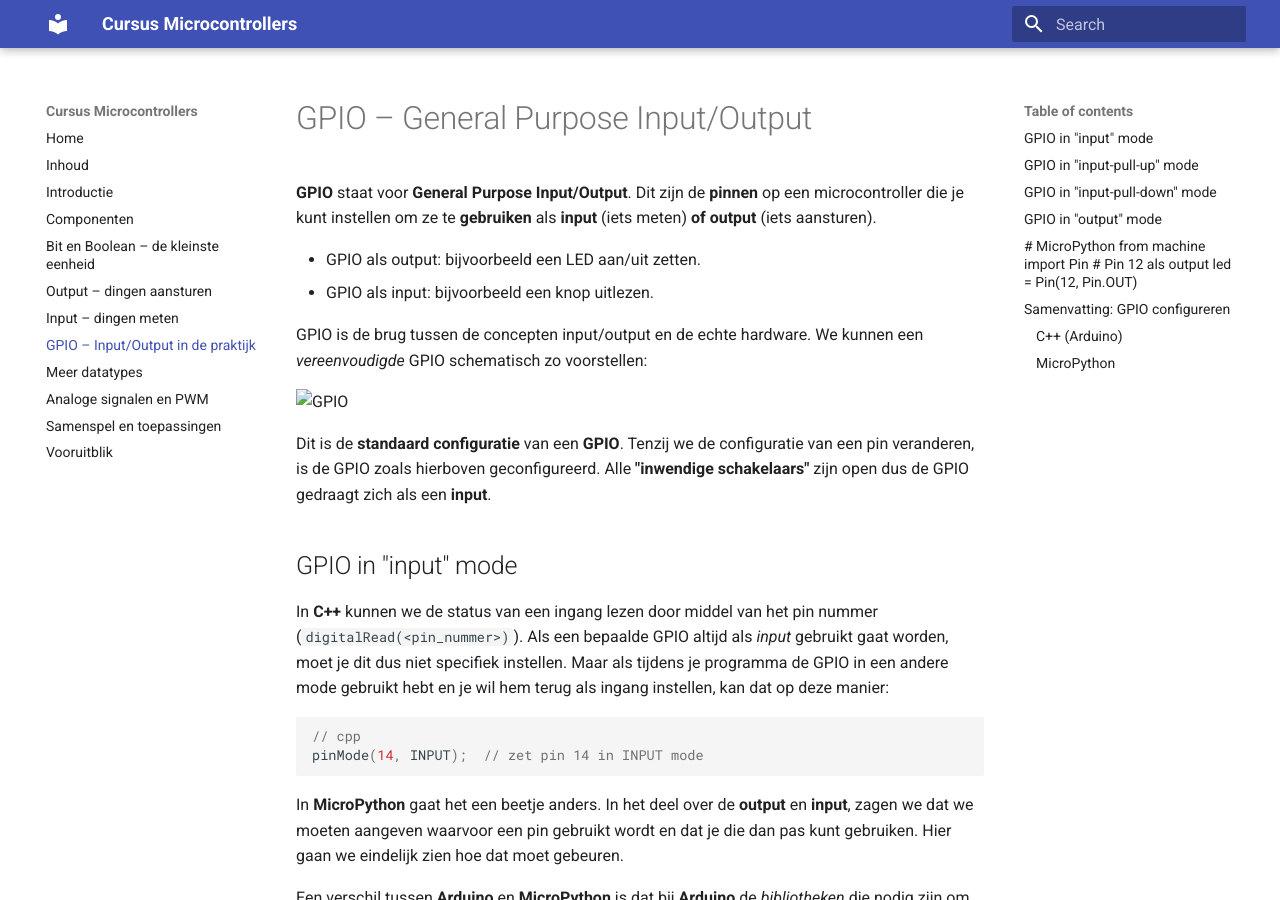
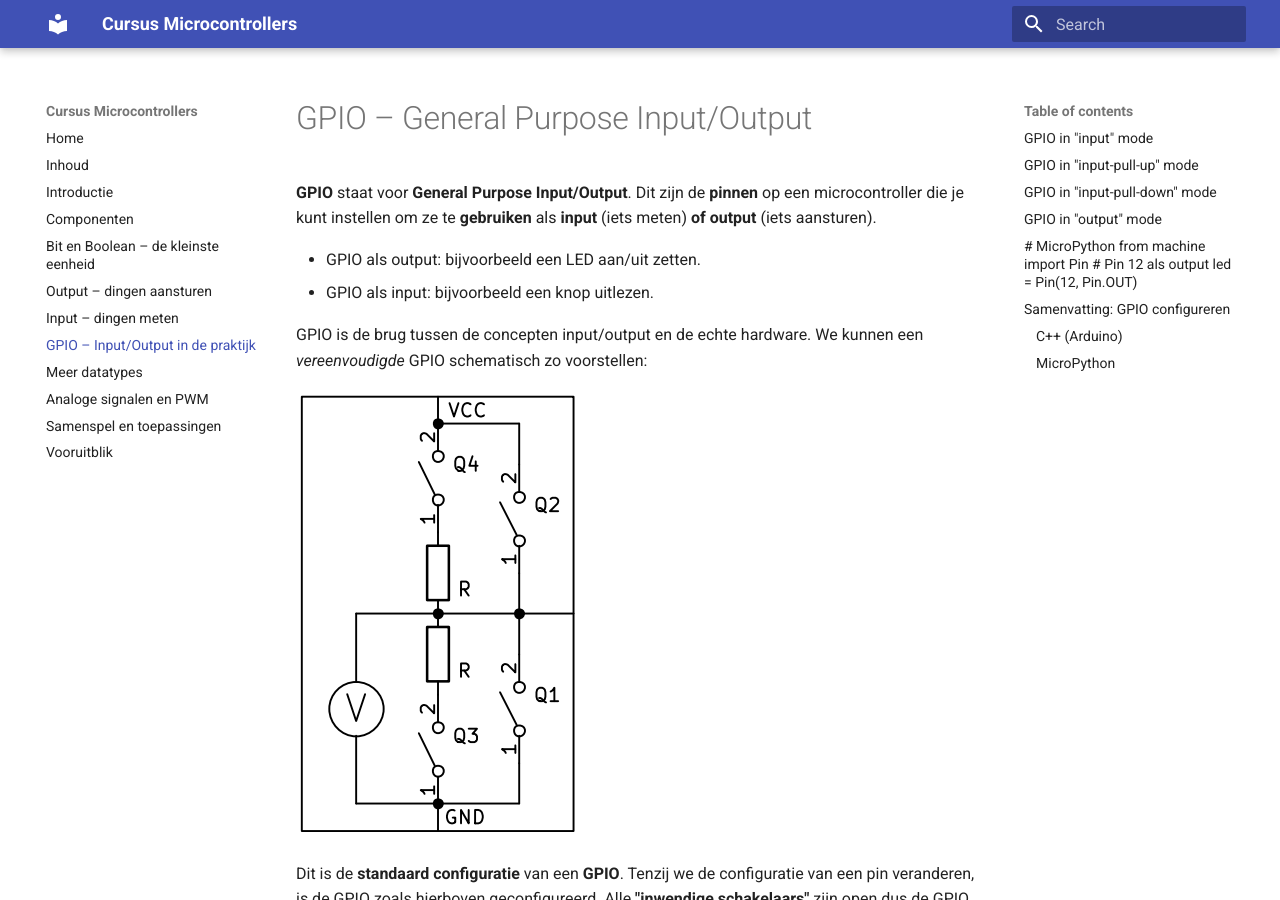
Before and after one commit to guybuys/CursusMicrocontrollers, an MkDocs documentation site: the page built from docs/gpio.md, in a window 1280 px wide and 900 px high. Built offline with MkDocs 1.6.1 and Material for MkDocs 9.7.7, drawn with Linux system fonts in a browser that asks for light colours.

Commit message:
Afbeeldingen veranderd omdat ze niet goed werden weergegeven op de website

```diff
--- a/docs/gpio.md
+++ b/docs/gpio.md
@@ -7,7 +7,7 @@
 
 GPIO is de brug tussen de concepten input/output en de echte hardware. We kunnen een *vereenvoudigde* GPIO schematisch zo voorstellen:
 
-<img src="img/ac_gpio_input.png" alt="GPIO" style="width: 50%;">
+![GPIO input schema](img/ac_gpio_input.png)
 
 Dit is de **standaard configuratie** van een **GPIO**. Tenzij we de configuratie van een pin veranderen, is de GPIO zoals hierboven geconfigureerd. Alle **"inwendige schakelaars"** zijn open dus de GPIO gedraagt zich als een **input**.
 
@@ -47,7 +47,7 @@ waarde = button.value()
 
 We zetten onze *vereenvoudigde* GPIO in *input-pull-up* mode door *schakelaar* **Q4** te sluiten:
 
-<img src="img/ac_gpio_input_pullup.png" alt="GPIO" style="width: 50%;">
+![GPIO input-pullup schema](img/ac_gpio_input_pullup.png)
 
 In **C++** stellen we de GPIO opnieuw met **pinMode** in:
 
@@ -68,7 +68,7 @@ button = Pin(14, Pin.IN, Pin.PULL_UP)
 
 We zetten onze *vereenvoudigde* GPIO in *input-pull-down* mode door *schakelaar* **Q3** te sluiten:
 
-<img src="img/ac_gpio_input_pulldown.png" alt="GPIO" style="width: 50%;">
+![GPIO input-pulldown schema](img/ac_gpio_input_pulldown.png)
 
 In **C++** stellen we de GPIO opnieuw met **pinMode** in:
 
@@ -90,13 +90,13 @@ Wanneer we de GPIO in output mode zetten, wordt de pin verbonden met **GND** of
 
 **OUTPUT-mode, LAAG**
 
-<img src="img/ac_gpio_output_low.png" alt="GPIO" style="width: 50%;">
+![GPIO output low schema](img/ac_gpio_output_low.png)
 
 Dit wordt gedaan door alleen de *inwendige schakelaar* Q1 te sluiten. De GPIO pin wordt intern met GND verbonden.
 
 **OUTPUT-mode, HOOG**
 
-<img src="img/ac_gpio_output_HIGH.png" alt="GPIO" style="width: 50%;">
+![GPIO output high schema](img/ac_gpio_output_HIGH.png)
 
 Dit wordt gedaan door alleen de *inwendige schakelaar* Q2 te sluiten. De GPIO pin wordt intern met VCC verbonden.
 
```
